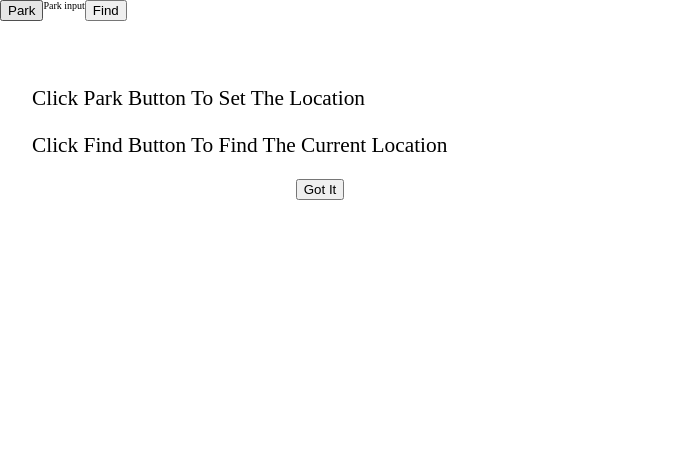
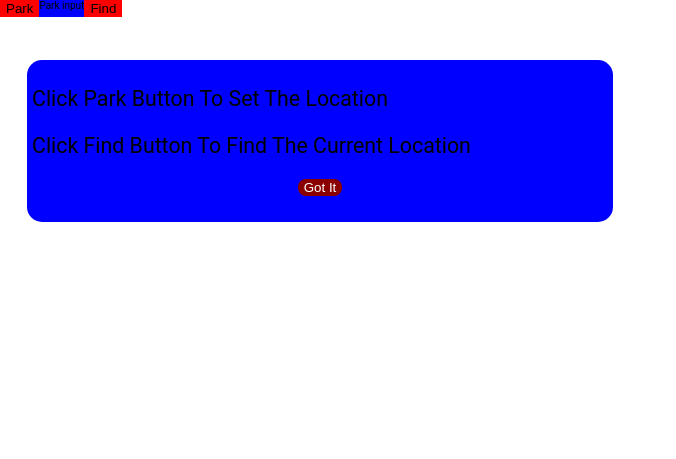
Before and after one commit to bdarbog/parkingapp, a plain HTML site: page index.html in a window 1280 px wide. Shown: the whole page, without its empty margins (0-676 px from the left). Drawn offline with Linux system fonts and the light colour scheme; some packages are replaced by stand-ins of ours.

Commit message:
added parkitandroid and parkitios

```diff
--- a/index.html
+++ b/index.html
@@ -1,7 +1,11 @@
 <html>
   <head>
     <title>Find My Car</title>
-    <link type="text/css" rel="stylesheet" href="index.css"/>
+      <link type="text/css" rel="stylesheet" href="index.css"/>
+      <link type="text/css" rel="stylesheet" href="parkitios.css"/>
+      <script type="text/javascript" src="https://maps.googleapis.com/maps/api/js?key=AIzaSyDK2Du7rvxW4d4NQmKg8qAyxaZ0dGgaY5k"></script>
+      <link type="text/css" rel="stylesheet" href="index.js"/>
+
     </head>
     <body>
       <div id='navbar'>
--- /dev/null
+++ b/index.js
@@ -0,0 +1,10 @@
+var latitude;
+var longitude;
+var parkedLatitude;
+var parkedLongitude;
+var storage;
+
+function init(){
+  document.addEventListener("deviceReady", onDeviceReady, flase);
+  storage = window.localStorage;
+}
--- /dev/null
+++ b/parkitandroid.css
@@ -0,0 +1,22 @@
+body{
+  font-family: Roboto, sans-serif;
+}
+#navbar{
+  background-color: #2196f3;
+  color: white;
+  box-shadow: darkgray 3px 3px 5px;
+}
+#park, #retrieve{
+  border: 1px white solid;
+}
+button{
+  background-color: #2196f3;
+  color: white;
+}
+#instructions, #map, #directions{
+  box-shadow: darkgray 3px 3px 5px;
+  border: 1px black solid;
+}
+#gotit{
+  border: 1px black solid;
+}
--- /dev/null
+++ b/parkitios.css
@@ -0,0 +1,25 @@
+body{
+  font-family: Roboto, sans-serif;
+}
+#navbar{
+  background-color: blue;
+  color: black;
+}
+#park, #retrieve{
+  background-color:red;
+  color: black;
+}
+button{
+  border: none;
+  background-color: blue;
+  color: black;
+}
+#instructions, #map, #directions{
+  border-radius: 15px;
+  background-color: blue;
+}
+#gotit{
+  background-color: darkred;
+  color: white;
+  border-radius: 8px;
+}
--- /dev/null
+++ b/styles.css
@@ -0,0 +1,22 @@
+body{
+  font-family: Roboto, sans-serif;
+}
+#navbar{
+  background-color: #2196f3;
+  color: white;
+  box-shadow: darkgray 3px 3px 5px;
+}
+#park, #retrieve{
+  border: 1px white solid;
+}
+button{
+  background-color: #2196f3;
+  color: white;
+}
+#instructions, #map, #directions{
+  box-shadow: darkgray 3px 3px 5px;
+  border: 1px black solid;
+}
+#gotit{
+  border: 1px black solid;
+}
```
